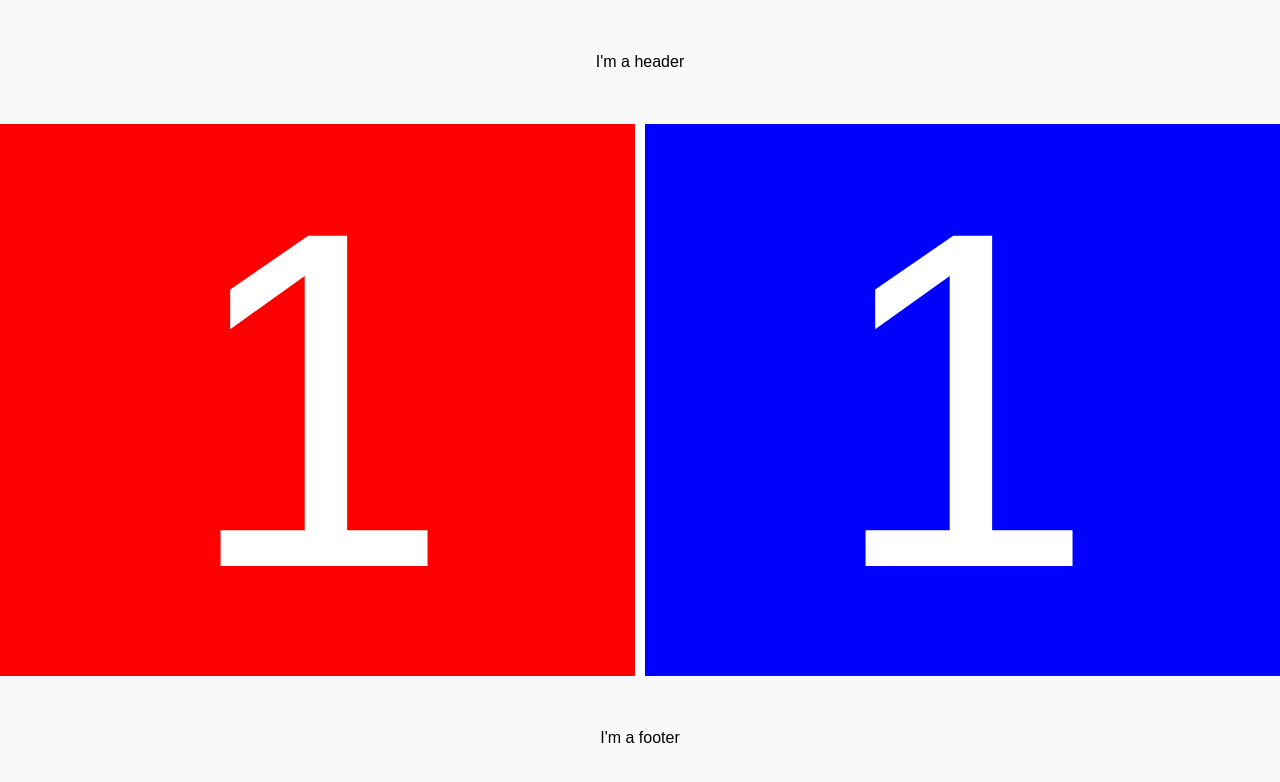
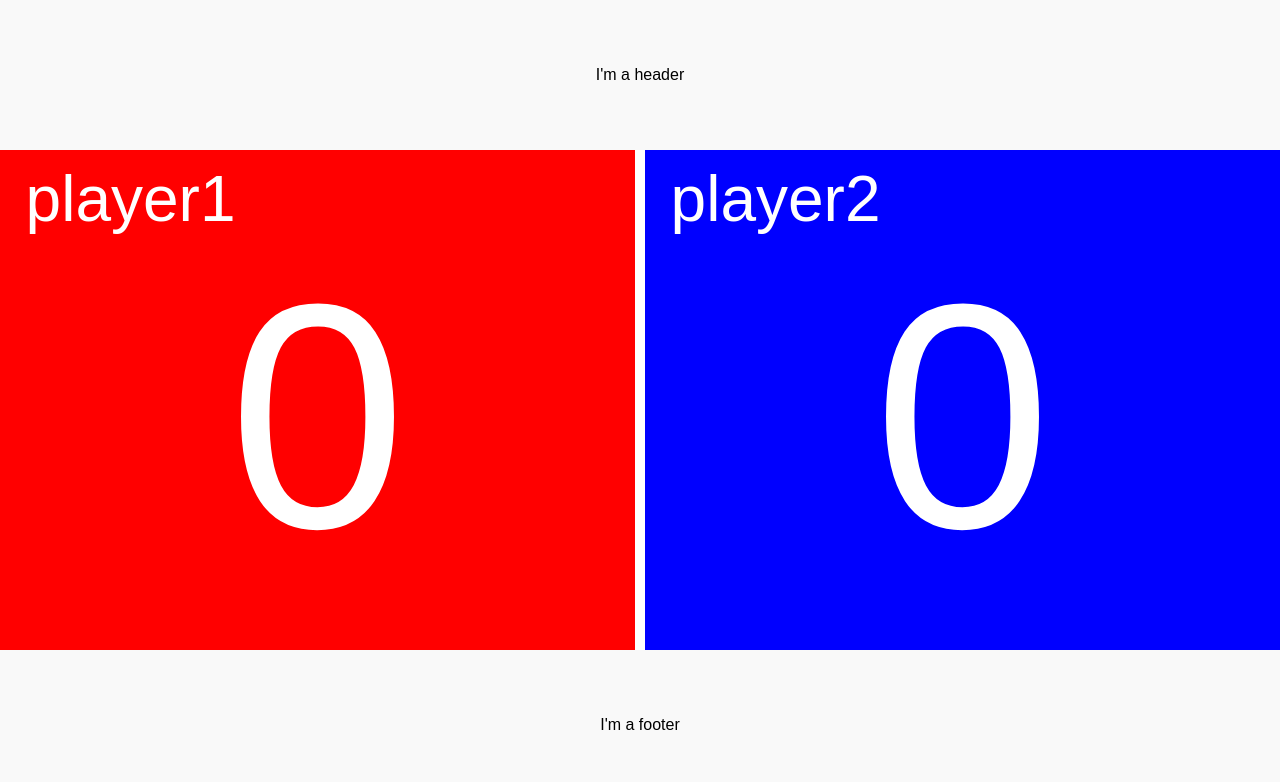
Before and after one commit to pilifs/internet-of-pings, a React (Create React App) app: page / in a window 1280 px wide. Shown: the top 782 px of the page. Built offline with nearby package versions, Linux system fonts and the light colour scheme.

Commit message:
Add basic styling and increment / decrement score events

```diff
--- a/src/App.js
+++ b/src/App.js
@@ -13,7 +13,7 @@ class App extends Component {
         <Footer />
       </div>
     );
-  }
+  };
 }
 
 export default App;
--- a/src/Footer.js
+++ b/src/Footer.js
@@ -7,8 +7,8 @@ class Footer extends Component {
       <div className="Footer">
         <div>I'm a footer</div>
       </div>
-    )
-  }
+    );
+  };
 }
 
 export default Footer;
--- a/src/Header.js
+++ b/src/Header.js
@@ -8,8 +8,8 @@ class Header extends Component {
       <div className="Header">
         <div>I'm a header</div>
       </div>
-    )
-  }
+    );
+  };
 }
 
 export default Header;
--- /dev/null
+++ b/src/PlayerInformation.js
@@ -0,0 +1,59 @@
+import React, { Component } from 'react';
+
+class PlayerInformation extends Component {
+
+  constructor() {
+    super();
+
+    this.state = {
+      score: 0
+    }
+
+    // Has to be a better way to bind context of this in all event handlers to component
+    this._handleClick = this._handleClick.bind(this);
+  };
+
+  _handleClick(event) {
+    let elemBoundaries = event.currentTarget.getBoundingClientRect();
+    let clickedTopHalf = (event.clientY < elemBoundaries.top + (elemBoundaries.height / 2)) ? true : false;
+
+    if (clickedTopHalf) {
+      this._incrementScore();
+    } else {
+      this._decrementScore();
+    }
+  };
+
+  _incrementScore() {
+    this.setState((prevState, props) => {
+      return {score: prevState.score + 1};
+    });
+  };
+
+  _decrementScore() {
+    this.setState((prevState, props) => {
+      if (prevState.score === 0) { return {score: prevState.score }; }
+      return {score: prevState.score - 1};
+    });
+  };
+
+  render() {
+    const backgroundColor = this.props.position === "left" ? "red" : "blue";
+    const playerName = this.props.position === "left" ? "player1" : "player2";
+
+    const score = this.state.score;
+
+    const style = {
+      background: backgroundColor
+    }
+
+    return (
+      <div className="PlayerInformation" style={style} onClick={this._handleClick}>
+        <div className="playerName">{playerName}</div>
+        <div className="scoreCounter">{score}</div>
+      </div>
+    );
+  };
+}
+
+export default PlayerInformation;
--- a/src/ScoreCounter.js
+++ /dev/null
@@ -1,19 +0,0 @@
-import React, { Component } from 'react';
-
-class ScoreCounter extends Component {
-  render() {
-    let backgroundColor = this.props.position === "left" ? "red" : "blue";
-
-    const style = {
-      background: backgroundColor
-    }
-
-    return (
-      <div className="ScoreCounter" style={style}>
-        <div>1</div>
-      </div>
-    )
-  }
-}
-
-export default ScoreCounter;
--- a/src/Scoreboard.css
+++ b/src/Scoreboard.css
@@ -8,16 +8,24 @@
   flex: 1;
 }
 
-.ScoreCounter {
+.PlayerInformation {
   display: flex;
   flex: 1;
-  align-items: center;
-  align-content: center;
-  font-size: 60vh;
+
   color: white;
 }
 
-.ScoreCounter div {
+.PlayerInformation .scoreCounter {
+  align-self: center;
+  margin-top: 4vh;
+  font-size: 40vmin;
   width: 100%;
   text-align: center;
 }
+
+.PlayerInformation .playerName {
+  font-size: 5vw;
+  position: absolute;
+  margin-left: 2vw;
+  margin-top: 1vw;
+}
--- a/src/Scoreboard.js
+++ b/src/Scoreboard.js
@@ -1,9 +1,8 @@
 import React, { Component } from 'react';
-import ScoreCounter from './ScoreCounter';
+import PlayerInformation from './PlayerInformation';
 import './Scoreboard.css';
 
 class Scoreboard extends Component {
-
   render() {
     const dividerStyle = {
       width: '10px',
@@ -11,12 +10,12 @@ class Scoreboard extends Component {
 
     return (
       <div className="Scoreboard">
-        <ScoreCounter position="left" />
+        <PlayerInformation name="player1.name" position="left" />
         <div style={dividerStyle}></div>
-        <ScoreCounter position="right" />
+        <PlayerInformation name="player2.name" position="right" />
       </div>
-    )
-  }
+    );
+  };
 }
 
 export default Scoreboard;
```
